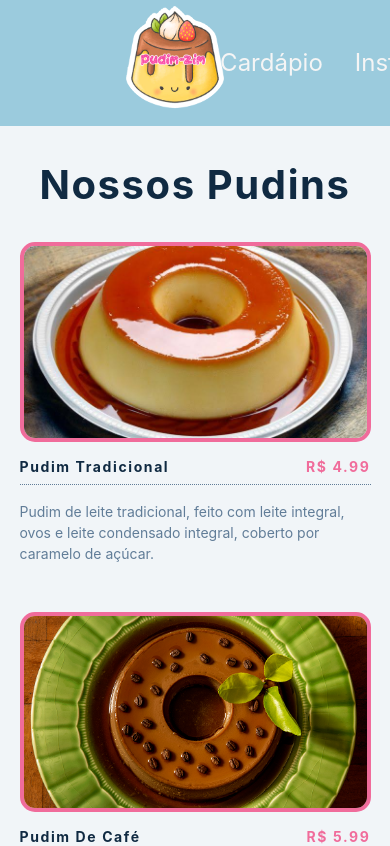
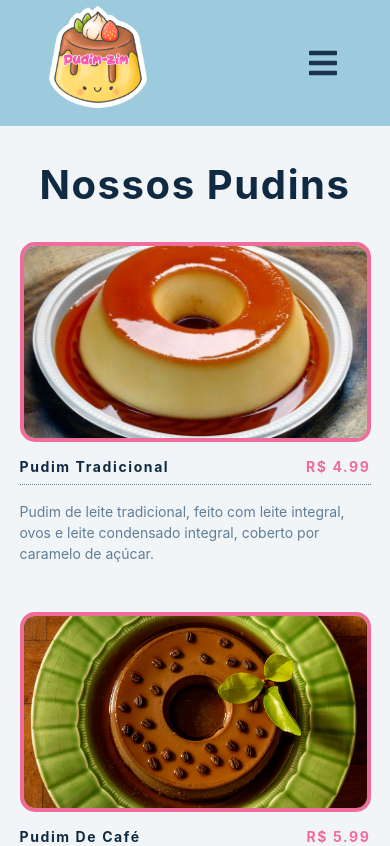
Before and after one commit to edsown/pudim-react, a React (Create React App) app: page / in a window 390 px wide. Shown: the top 846 px of the page. Built offline with nearby package versions, Linux system fonts and the light colour scheme.

Commit message:
Started making it mobile responsive

```diff
--- a/package.json
+++ b/package.json
@@ -3,6 +3,9 @@
   "version": "0.1.0",
   "private": true,
   "dependencies": {
+    "@fortawesome/fontawesome-svg-core": "^1.2.36",
+    "@fortawesome/free-solid-svg-icons": "^5.15.4",
+    "@fortawesome/react-fontawesome": "^0.1.16",
     "@testing-library/jest-dom": "^5.16.1",
     "@testing-library/react": "^12.1.2",
     "@testing-library/user-event": "^13.5.0",
--- a/public/index.css
+++ b/public/index.css
@@ -104,6 +104,7 @@ p {
   margin-bottom: 1.25rem;
   color: var(--clr-grey-5);
 }
+
 @media screen and (min-width: 800px) {
   h1 {
     font-size: 4rem;
@@ -131,9 +132,13 @@ p {
 
 /* section */
 .section {
-  width: 90vw;
-  margin: 0 auto;
+  width: 100vw;
+  margin: 0;
   max-width: var(--max-width);
+}
+.hamburger {
+  font-size: 2rem;
+  margin-right: -5rem;
 }
 
 @media screen and (min-width: 992px) {
@@ -223,6 +228,10 @@ Menu
   padding-top: 1rem;
 }
 
+.navbar ul {
+  display: none;
+}
+
 @media screen and (min-width: 768px) {
   .menu-item {
     grid-template-columns: 225px 1fr;
@@ -232,7 +241,17 @@ Menu
   .photo {
     height: 175px;
   }
+
+  .hamburger {
+    display: none;
+  }
+
+  .navbar ul {
+    display: inline-flex;
+    margin-right: 1rem;
+  }
 }
+
 @media screen and (min-width: 1200px) {
   .section-center {
     width: 95vw;
@@ -259,11 +278,6 @@ Menu
   z-index: 100;
 }
 
-.navbar ul {
-  display: inline-flex;
-  margin-right: 1rem;
-}
-
 .navbar ul li {
   margin-right: 2rem;
 }
@@ -272,7 +286,7 @@ Menu
   margin: -1.5em;
 }
 .logo {
-  margin-left: 5rem;
+  margin-left: -5rem;
 }
 
 .logo-img {
--- a/public/index.html
+++ b/public/index.html
@@ -7,7 +7,7 @@
   <meta name="viewport" content="width=device-width, initial-scale=1" />
   <meta name="theme-color" content="#000000" />
   <meta name="description" content="Web site created using create-react-app" />
-
+  <link rel="stylesheet" href="path/to/font-awesome/css/font-awesome.min.css">
 
 
   <title>React App</title>
--- a/src/Data.js
+++ b/src/Data.js
@@ -76,7 +76,7 @@ const menu = [
     category: "Mais Pedidos",
     img: "./images/pudim-morango.jfif",
     description:
-      "Pudim de leite, feito com leite integral, compota de morangos, ovos e leite condensado integral, coberto por caramelo de açúcar e geleia de morango Queensberry™.",
+      "Pudim de leite, feito com leite integral, compota de morangos, ovos e leite condensado integral, coberto por caramelo de açúcar e geleia de morango.",
     stock: 0,
   },
   {
--- a/src/Navbar.js
+++ b/src/Navbar.js
@@ -1,4 +1,6 @@
 import React from "react";
+import { FontAwesomeIcon } from "@fortawesome/react-fontawesome";
+import { faBars } from "@fortawesome/free-solid-svg-icons";
 
 function Navbar() {
   return (
@@ -23,6 +25,7 @@ function Navbar() {
               <a href="#">Galeria</a>
             </li>
           </ul>
+          <FontAwesomeIcon className="hamburger" icon={faBars} />
         </div>
       </nav>
     </div>
```
Also changed, not shown: 1 other file (tests, documents, lock files or other folders).
